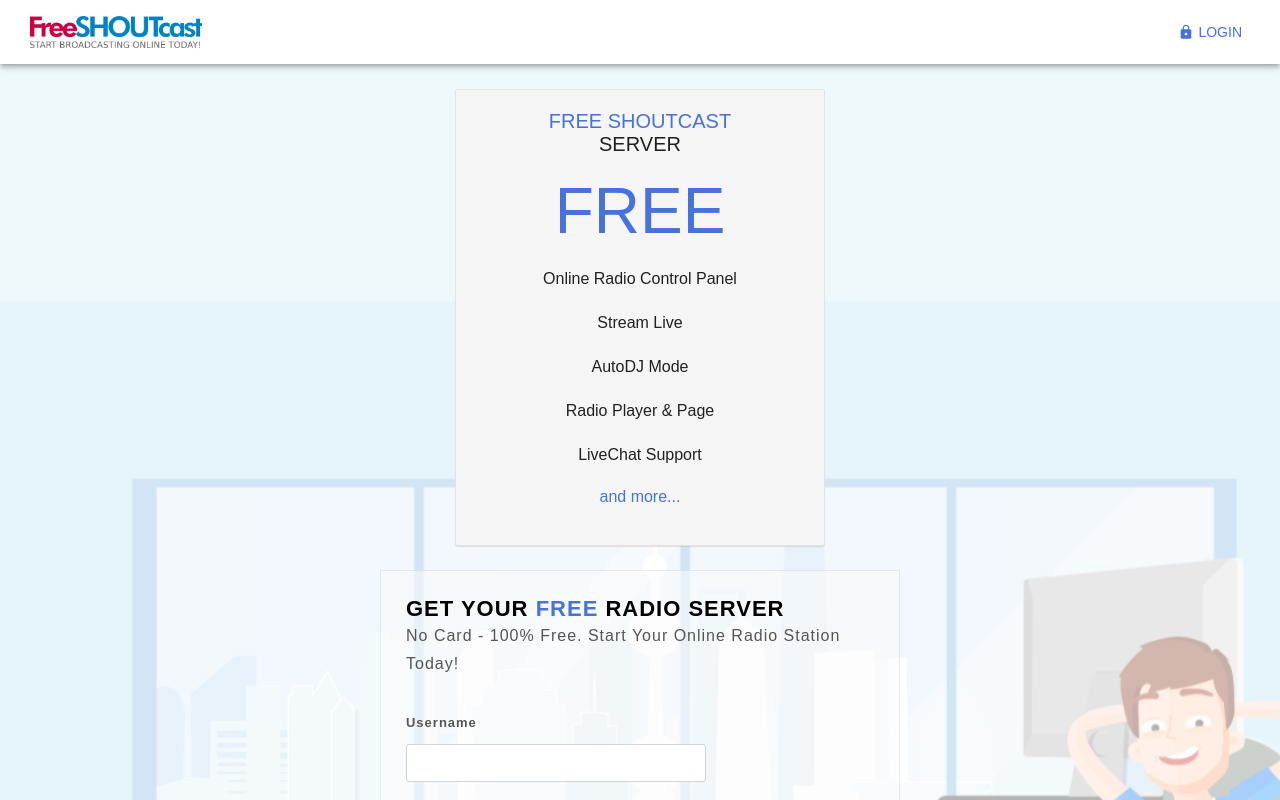
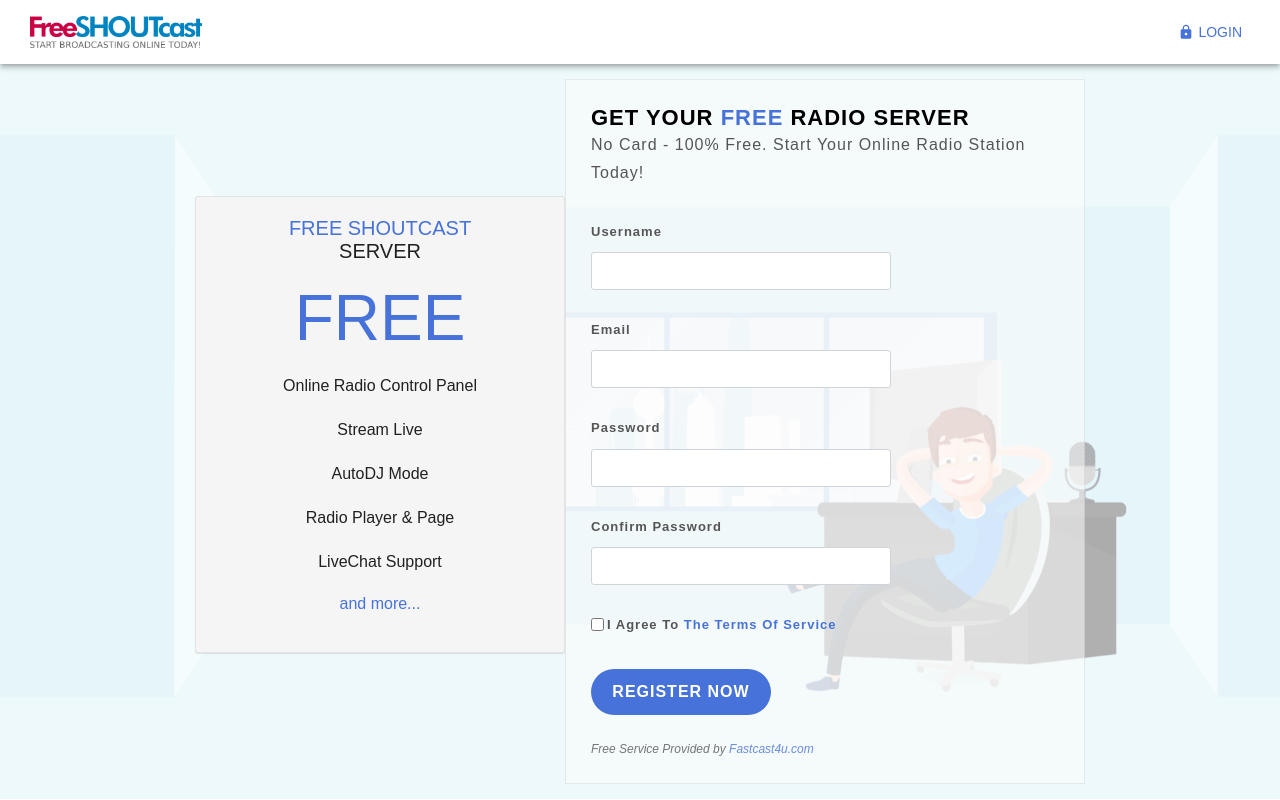
Before and after one commit to MacRapacki/MUI-atomic-designe, a React (Create React App) app: page / in a window 1280 px wide. Shown: the top 800 px of the page. Built offline with nearby package versions, Linux system fonts and the light colour scheme.

Commit message:
fix: create faq section

```diff
--- a/src/App.js
+++ b/src/App.js
@@ -5,28 +5,17 @@
 import { makeStyles } from "@material-ui/core";
 
 import NavBar from "./components/organisms/navBar/NavBar";
-import ServerSection from "./components/organisms/ServerSection";
+import ServerPage from "./pages/ServerPage";
 
 import BgImage from "./images-svg/bg-white.png";
 
 const useStyles = makeStyles({
   main: {
-    width: "100%",
-    minHeight: "100vh",
-    background: `linear-gradient(
-        rgba(255, 255, 255, 0.5),
-        rgba(255, 255, 255, 0.5)
-      ),
-      url(${BgImage})`,
-
-    backgroundSize: "cover",
-    backgroundPosition: "center",
-    display: "flex",
-    flexDirection: "row",
-    justifyContent: "center",
-    alignItems: "center",
-    flexWrap: "wrap",
-    padding: "15px",
+    // display: "flex",
+    // flexDirection: "row",
+    // justifyContent: "center",
+    // alignItems: "center",
+    // flexWrap: "wrap",
   },
 });
 
@@ -37,7 +26,7 @@
       <ThemeProvider theme={theme}>
         <NavBar />
         <main className={classes.main}>
-          <ServerSection />
+          <ServerPage />
         </main>
       </ThemeProvider>
     </div>
--- /dev/null
+++ b/src/components/organisms/FaqSection.jsx
@@ -0,0 +1,7 @@
+import React from "react";
+
+const FaqSection = () => {
+  return <section style={{ width: "100%" }}></section>;
+};
+
+export default FaqSection;
--- a/src/components/organisms/ServerSection.jsx
+++ b/src/components/organisms/ServerSection.jsx
@@ -1,33 +1,41 @@
 import React from "react";
 
 import { makeStyles } from "@material-ui/styles";
+
+import BgImage from "../../images-svg/bg-white.png";
 
 import { Box } from "@material-ui/core";
 import CardInfo from "../molecules/CardInfo";
 import ServerForm from "../molecules/serverForm/ServerForm";
 
 const useStyle = makeStyles({
-  formTerms: {
+  section: {
     width: "100%",
-    maxWidth: "300px",
-    height: "19px",
-    display: "flex",
-    flexDirection: "row",
-    justifyContent: "flex-start",
-    alignItems: "center",
-    marginBottom: "35px",
+    padding: "15px",
+    background: `linear-gradient(
+        rgba(255, 255, 255, 0.5),
+        rgba(255, 255, 255, 0.5)
+      ),
+      url(${BgImage})`,
+
+    backgroundSize: "cover",
+    backgroundPosition: "center",
   },
 });
 
 const ServerSection = () => {
+  const classes = useStyle();
   return (
-    <section>
+    <section className={classes.section}>
       <Box
         display="flex"
         flexDirection="row"
         flexWrap="wrap"
         justifyContent="center"
+        alignItems="center"
         maxWidth="1200px"
+        width="100%"
+        margin="0 auto"
       >
         <CardInfo />
         <ServerForm />
--- a/src/pages/ServerPage.jsx
+++ b/src/pages/ServerPage.jsx
@@ -1,7 +1,15 @@
 import React from "react";
 
+import ServerSection from "../components/organisms/ServerSection";
+import FaqSection from "../components/organisms/FaqSection";
+
 const ServerPage = () => {
-  return <> </>;
+  return (
+    <>
+      <ServerSection />
+      <FaqSection />{" "}
+    </>
+  );
 };
 
 export default ServerPage;
```
